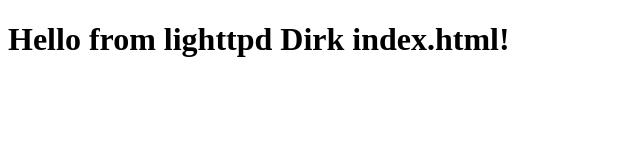
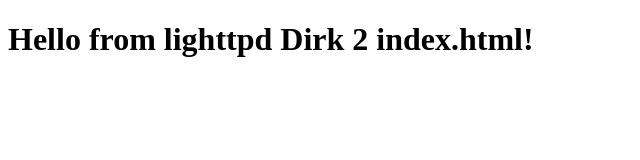
Before and after one commit to dhessenm/webtest, a plain HTML site: page index.html in a window 1280 px wide. Shown: the whole page, without its empty margins (0-640 px from the left). Drawn offline with Linux system fonts and the light colour scheme.

Commit message:
first commit

```diff
--- a/index.html
+++ b/index.html
@@ -4,5 +4,5 @@
     <title>test-app</title>
   </head>
 <body>
-  <h1>Hello from lighttpd Dirk index.html!</h1>
+  <h1>Hello from lighttpd Dirk 2 index.html!</h1>
 </body>
```
